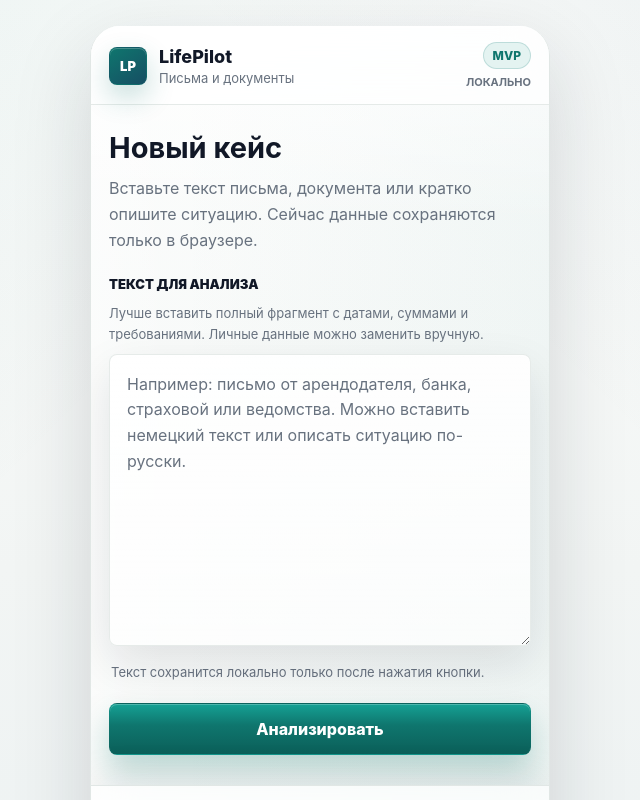
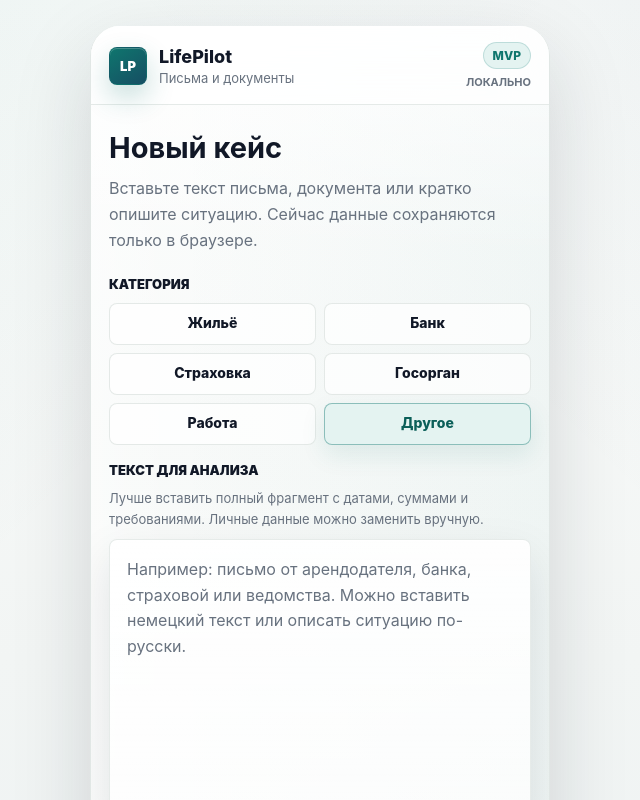
Before and after one commit to Dezus13/Lifepilot, a Next.js app: page /case/new in a window 1280 px wide. Shown: the top 800 px of the page, without its empty margins (320-960 px from the left). Built offline with nearby package versions, Linux system fonts and the light colour scheme.

Commit message:
feat: add case categories

```diff
--- a/app/case/new/page.tsx
+++ b/app/case/new/page.tsx
@@ -8,14 +8,18 @@ const caseHistoryKey = "lifepilot.caseHistory";
 const maxHistoryItems = 10;
 
 type RiskLevel = "low" | "medium" | "high";
+type CaseCategory = "Жильё" | "Банк" | "Страховка" | "Госорган" | "Работа" | "Другое";
 
 type StoredCase = {
   id: string;
   sourceText: string;
+  category: CaseCategory;
   riskLevel: RiskLevel;
   status: string;
   updatedAt: string;
 };
+
+const caseCategories: CaseCategory[] = ["Жильё", "Банк", "Страховка", "Госорган", "Работа", "Другое"];
 
 const highRiskWords = [
   "kündigung",
@@ -93,6 +97,7 @@ function saveCaseToHistory(caseData: StoredCase) {
 export default function NewCasePage() {
   const router = useRouter();
   const [text, setText] = useState("");
+  const [category, setCategory] = useState<CaseCategory>("Другое");
   const [warning, setWarning] = useState("");
 
   function handleSubmit(event: FormEvent<HTMLFormElement>) {
@@ -108,6 +113,7 @@ export default function NewCasePage() {
     const caseData = {
       id: `${Date.now()}`,
       sourceText,
+      category,
       riskLevel: getRiskLevel(sourceText),
       status: "создан",
       updatedAt: new Date().toISOString()
@@ -127,6 +133,26 @@ export default function NewCasePage() {
       </div>
 
       <form className="case-form" onSubmit={handleSubmit}>
+        <div className="case-input-group">
+          <span className="field-label" id="case-category-label">
+            Категория
+          </span>
+          <div className="category-options" role="radiogroup" aria-labelledby="case-category-label">
+            {caseCategories.map((caseCategory) => (
+              <label className="category-option" key={caseCategory}>
+                <input
+                  checked={category === caseCategory}
+                  name="case-category"
+                  onChange={() => setCategory(caseCategory)}
+                  type="radio"
+                  value={caseCategory}
+                />
+                <span>{caseCategory}</span>
+              </label>
+            ))}
+          </div>
+        </div>
+
         <div className="case-input-group">
           <label className="field-label" htmlFor="case-text">
             Текст для анализа
@@ -152,7 +178,7 @@ export default function NewCasePage() {
 
         {warning ? <p className="inline-warning">{warning}</p> : null}
 
-        <p className="case-storage-note">Текст сохранится локально только после нажатия кнопки.</p>
+        <p className="case-storage-note">Текст и категория сохранятся локально только после нажатия кнопки.</p>
 
         <button className="button primary-action" type="submit">
           Анализировать
--- a/app/case/result/page.tsx
+++ b/app/case/result/page.tsx
@@ -6,13 +6,17 @@ import { useEffect, useMemo, useState } from "react";
 const currentCaseKey = "lifepilot.currentCase";
 
 type RiskLevel = "low" | "medium" | "high";
+type CaseCategory = "Жильё" | "Банк" | "Страховка" | "Госорган" | "Работа" | "Другое";
 
 type CurrentCase = {
   sourceText: string;
+  category: CaseCategory;
   riskLevel?: RiskLevel;
   status: string;
   updatedAt: string;
 };
+
+const fallbackCategory: CaseCategory = "Другое";
 
 const highRiskWords = [
   "kündigung",
@@ -96,6 +100,7 @@ function readCurrentCase(): CurrentCase | null {
 
     return {
       sourceText: parsedCase.sourceText,
+      category: parsedCase.category ?? fallbackCategory,
       riskLevel: parsedCase.riskLevel,
       status: parsedCase.status ?? "проанализирован",
       updatedAt: parsedCase.updatedAt ?? new Date().toISOString()
@@ -183,6 +188,7 @@ export default function CaseResultPage() {
           <span className="section-label">Краткий анализ</span>
           <span className="result-meta">локально</span>
         </div>
+        <span className="category-chip">Категория: {currentCase.category}</span>
         <p>{getShortAnalysis(currentCase.sourceText)}</p>
       </section>
 
--- a/app/globals.css
+++ b/app/globals.css
@@ -478,6 +478,55 @@ a {
   box-shadow: 0 0 0 1px rgba(15, 118, 110, 0.16), 0 18px 44px rgba(15, 118, 110, 0.12);
 }
 
+.category-options {
+  display: grid;
+  grid-template-columns: repeat(2, minmax(0, 1fr));
+  gap: 8px;
+}
+
+.category-option {
+  position: relative;
+  display: block;
+  min-width: 0;
+}
+
+.category-option input {
+  position: absolute;
+  width: 1px;
+  height: 1px;
+  opacity: 0;
+  pointer-events: none;
+}
+
+.category-option span {
+  display: flex;
+  min-height: 42px;
+  align-items: center;
+  justify-content: center;
+  border: 1px solid rgba(225, 231, 229, 0.9);
+  border-radius: 8px;
+  padding: 9px 10px;
+  color: var(--text);
+  background: rgba(255, 255, 255, 0.72);
+  font-size: 14px;
+  font-weight: 850;
+  line-height: 1.2;
+  text-align: center;
+  transition: border-color 140ms ease, box-shadow 140ms ease, background-color 140ms ease, color 140ms ease;
+}
+
+.category-option input:checked + span {
+  border-color: rgba(15, 118, 110, 0.42);
+  color: var(--accent-strong);
+  background: var(--accent-soft);
+  box-shadow: 0 10px 24px rgba(15, 118, 110, 0.1);
+}
+
+.category-option input:focus-visible + span {
+  outline: 3px solid var(--focus);
+  outline-offset: 2px;
+}
+
 .inline-warning {
   border: 1px solid var(--warning-line);
   border-radius: 8px;
@@ -681,6 +730,18 @@ a {
   border: 1px solid rgba(185, 70, 70, 0.3);
   color: #8f2525;
   background: rgba(255, 229, 225, 0.84);
+}
+
+.category-chip {
+  width: fit-content;
+  border: 1px solid rgba(15, 118, 110, 0.14);
+  border-radius: 999px;
+  padding: 7px 10px;
+  color: var(--accent-strong);
+  background: rgba(228, 243, 241, 0.78);
+  font-size: 12px;
+  font-weight: 900;
+  line-height: 1.2;
 }
 
 .recommendations-card {
@@ -962,6 +1023,13 @@ a {
   gap: 12px;
 }
 
+.history-card-badges {
+  display: flex;
+  flex-wrap: wrap;
+  gap: 8px;
+  align-items: center;
+}
+
 .history-card h2,
 .history-card p {
   margin: 0;
```
Also changed, not shown: app/history/page.tsx (+12 -3 lines), 5 other files (tests, documents, lock files or other folders).
